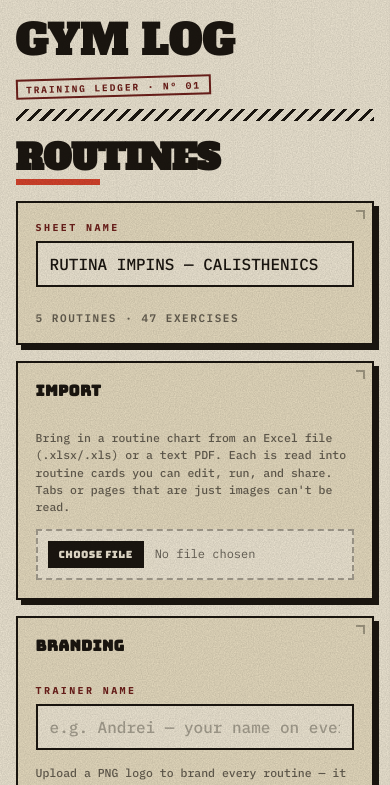
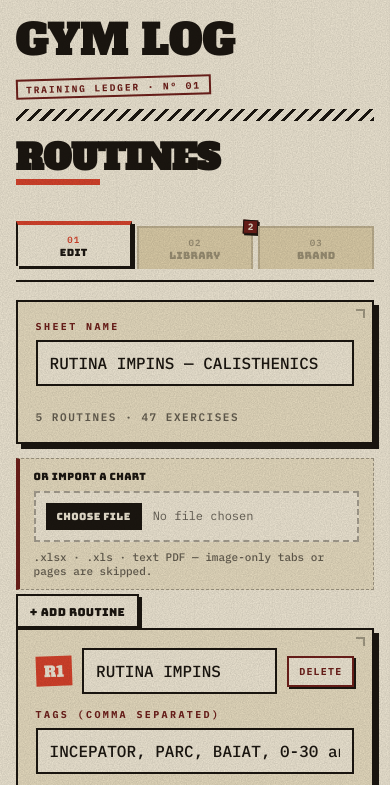
Before and after one commit to aoprisan/fitbuilder, a website built with Vite: page index.html in a window 390 px wide. Both pictures are taken after a click on the button "ROUTINES". Shown: the top 785 px of the page. Built offline with nearby package versions, Linux system fonts and the light colour scheme.

Commit message:
Group the Routines view behind ledger index tabs
The Routines view did four jobs in one long mobile scroll. Split it
behind "ledger index tabs" — card-file divider tabs styled in the
Training Ledger language (recessed by default; the active tab pulls
forward with a block-shadow and a signal-red marker stripe):

- Edit: sheet name, a compact "Or import a chart" strip, and the
  routine cards. Import is folded in here as a lightweight side door
  rather than its own tab.
- Library: saved sheets, with an oxblood count stamp on the tab.
- Brand: trainer name + logo.

Switching toggles panel visibility only (no remount), so the working
copy and in-progress edits survive. The tab strip uses auto-flow
columns, so it lays out for any tab count. A one-shot flash (added
with import) still surfaces under the tabs after an import remount.

Co-Authored-By: Claude Opus 4.7 (1M context) <noreply@anthropic.com>

```diff
--- a/src/styles.css
+++ b/src/styles.css
@@ -239,6 +239,147 @@ textarea {
 
 .nav-btn.active .nav-icon {
   color: var(--signal);
+}
+
+/* ───────────────── ROUTINES SUB-NAV · ledger index tabs ───────────────── */
+/* Card-file divider tabs that section the Routines view: Edit / Import /
+   Library / Brand. Inactive tabs sit recessed; the active one pulls forward
+   with a hard block-shadow and a signal-red marker stripe, like a tab tugged
+   out of a physical ledger. */
+.ledger-tabs {
+  display: grid;
+  grid-auto-flow: column;
+  grid-auto-columns: 1fr;
+  gap: 5px;
+  align-items: end;
+  margin: 20px 0 0;
+}
+
+.ledger-tab {
+  font-family: var(--font-stamp);
+  display: flex;
+  flex-direction: column;
+  align-items: center;
+  gap: 3px;
+  padding: 9px 4px 8px;
+  background: var(--paper-ash);
+  color: var(--ink-faint);
+  border: 2px solid var(--ink-ghost);
+  border-bottom: none;
+  cursor: pointer;
+  position: relative;
+  transform: translateY(3px);
+  transition: transform 150ms var(--ease), background 140ms ease, color 140ms ease;
+}
+
+.ledger-tab__no {
+  font-family: var(--font-mono);
+  font-size: 9px;
+  font-weight: 600;
+  letter-spacing: 0.12em;
+  color: var(--ink-faint);
+}
+
+.ledger-tab__label {
+  font-size: 10px;
+  letter-spacing: 0.03em;
+  text-transform: uppercase;
+  line-height: 1;
+}
+
+.ledger-tab:hover {
+  background: var(--paper-deep);
+  color: var(--ink-soft);
+}
+
+.ledger-tab.active {
+  background: var(--paper);
+  color: var(--ink);
+  border-color: var(--ink);
+  border-top: 4px solid var(--signal);
+  box-shadow: 3px 3px 0 0 var(--ink);
+  transform: translateY(0);
+}
+
+.ledger-tab.active .ledger-tab__no {
+  color: var(--signal);
+}
+
+/* Oxblood count stamp on the Library tab — struck slightly askew. */
+.ledger-tab__badge {
+  position: absolute;
+  top: -8px;
+  right: -7px;
+  font-family: var(--font-mono);
+  font-size: 9px;
+  font-weight: 700;
+  line-height: 1.35;
+  padding: 0 4px;
+  background: var(--brick);
+  color: var(--paper);
+  border: 1.5px solid var(--ink);
+  box-shadow: 1.5px 1.5px 0 0 var(--ink);
+  transform: rotate(3deg);
+}
+
+.ledger-tab__badge[hidden] {
+  display: none;
+}
+
+/* The active panel hangs off the tab strip; a baseline rule ties them together. */
+.ledger-panel {
+  border-top: var(--rule);
+  margin-top: -2px;
+  padding-top: 18px;
+  animation: panel-in 220ms var(--ease) both;
+}
+
+.ledger-panel[hidden] {
+  display: none;
+}
+
+@keyframes panel-in {
+  from {
+    opacity: 0;
+    transform: translateY(6px);
+  }
+}
+
+@media (prefers-reduced-motion: reduce) {
+  .ledger-panel {
+    animation: none;
+  }
+}
+
+/* Compact import control folded into the Edit panel — a ruled inset, lighter
+   than a full card, marked with an oxblood tick so it reads as a side door
+   into the sheet rather than the main build flow. */
+.import-strip {
+  display: flex;
+  flex-wrap: wrap;
+  align-items: center;
+  gap: 8px 12px;
+  margin: 14px 0 4px;
+  padding: 11px 14px;
+  background: var(--paper-deep);
+  border: 1.5px dashed var(--ink-faint);
+  border-left: 4px solid var(--brick);
+}
+
+.import-strip__label {
+  font-family: var(--font-stamp);
+  font-size: 10px;
+  letter-spacing: 0.04em;
+  text-transform: uppercase;
+  color: var(--ink);
+}
+
+.import-strip__hint {
+  flex-basis: 100%;
+  margin: 0;
+  font-family: var(--font-mono);
+  font-size: 11px;
+  color: var(--ink-soft);
 }
 
 /* ─────────────────────────── VIEW SHELL ─────────────────────────── */
--- a/src/views/sheet.ts
+++ b/src/views/sheet.ts
@@ -384,13 +384,15 @@ export function mountSheet(root: HTMLElement, nav: Nav): Cleanup {
     }
   });
 
-  const importSection = h("section", { class: "card data" }, [
-    h("h2", { class: "section-title", text: "Import" }),
+  // Folded into the Edit panel as a compact strip — a side door for starting a
+  // sheet from a file, kept lighter than the manual build flow below it.
+  const importStrip = h("div", { class: "import-strip" }, [
+    h("span", { class: "import-strip__label", text: "Or import a chart" }),
+    importFile,
     h("p", {
-      class: "export-hint",
-      text: "Bring in a routine chart from an Excel file (.xlsx/.xls) or a text PDF. Each is read into routine cards you can edit, run, and share. Tabs or pages that are just images can't be read.",
+      class: "import-strip__hint",
+      text: ".xlsx · .xls · text PDF — image-only tabs or pages are skipped.",
     }),
-    h("div", { class: "btn-row" }, [importFile]),
   ]);
 
   const shareBtn = h("button", {
@@ -438,12 +440,16 @@ export function mountSheet(root: HTMLElement, nav: Nav): Cleanup {
 
   // ---- Saved sheets ---------------------------------------------------------
   const savedHost = h("div", { class: "saved-list saved-sheets" });
+  // Oxblood count stamp on the Library tab; kept in sync by renderSaved().
+  const libraryBadge = h("span", { class: "ledger-tab__badge", aria: { hidden: "true" } });
 
   function renderSaved(): void {
     clear(savedHost);
     const sheets = loadSheets().sort(
       (a, b) => (b.updatedAt ?? "").localeCompare(a.updatedAt ?? ""),
     );
+    libraryBadge.textContent = String(sheets.length);
+    libraryBadge.hidden = sheets.length === 0;
     if (sheets.length === 0) {
       savedHost.appendChild(
         h("p", { class: "empty", text: "No saved sheets yet. Press Save to keep this one." }),
@@ -538,13 +544,14 @@ export function mountSheet(root: HTMLElement, nav: Nav): Cleanup {
     savedHost,
   ]);
 
-  // ---- Assemble -------------------------------------------------------------
-  const container = h("div", { class: "view view-sheet" }, [
-    h("h1", { class: "view-title", text: "Routines" }),
-    head,
-    importSection,
-    logoSection,
-    h("div", { class: "btn-row" }, [
+  // ---- Sub-nav: ledger index tabs -------------------------------------------
+  // The Routines view does four distinct jobs — editing the working sheet,
+  // importing one, browsing the saved library, and setting global branding.
+  // Splitting them behind tabs keeps the core editing surface clean (it's the
+  // default) and stops Import/Brand from crowding every visit on mobile. The
+  // working copy lives in `sheet`, so switching tabs just toggles visibility —
+  // no remount, no lost edits.
+  const addRoutineRow = h("div", { class: "btn-row" }, [
     h("button", {
       class: "btn btn-small",
       type: "button",
@@ -566,16 +573,74 @@ export function mountSheet(root: HTMLElement, nav: Nav): Cleanup {
           }),
         ]
       : []),
-    ]),
+  ]);
+
+  const panelEdit = h("div", { class: "ledger-panel", role: "tabpanel" }, [
+    head,
+    importStrip,
+    addRoutineRow,
     routinesHost,
+  ]);
+  const panelLibrary = h("div", { class: "ledger-panel", role: "tabpanel" }, [
+    dataSection,
+    ...(SHOW_SHEET_ACTIONS ? [exportSection] : []),
+  ]);
+  const panelBrand = h("div", { class: "ledger-panel", role: "tabpanel" }, [logoSection]);
+
+  type TabId = "edit" | "library" | "brand";
+  const tabs: ReadonlyArray<{ id: TabId; no: string; label: string; panel: HTMLElement; badge?: HTMLElement }> = [
+    { id: "edit", no: "01", label: "Edit", panel: panelEdit },
+    { id: "library", no: "02", label: "Library", panel: panelLibrary, badge: libraryBadge },
+    { id: "brand", no: "03", label: "Brand", panel: panelBrand },
+  ];
+
+  const tabButtons = new Map<TabId, HTMLButtonElement>();
+  const setTab = (id: TabId): void => {
+    for (const t of tabs) {
+      const on = t.id === id;
+      t.panel.hidden = !on;
+      const btn = tabButtons.get(t.id);
+      if (btn) {
+        btn.classList.toggle("active", on);
+        btn.setAttribute("aria-selected", on ? "true" : "false");
+      }
+    }
+  };
+
+  const tabsBar = h(
+    "div",
+    { class: "ledger-tabs", role: "tablist", aria: { label: "Routines sections" } },
+    tabs.map((t) => {
+      const btn = h("button", {
+        class: "ledger-tab",
+        type: "button",
+        role: "tab",
+        aria: { label: t.label },
+        on: { click: () => setTab(t.id) },
+      }, [
+        h("span", { class: "ledger-tab__no", text: t.no }),
+        h("span", { class: "ledger-tab__label", text: t.label }),
+        ...(t.badge ? [t.badge] : []),
+      ]);
+      tabButtons.set(t.id, btn);
+      return btn;
+    }),
+  );
+
+  // ---- Assemble -------------------------------------------------------------
+  const container = h("div", { class: "view view-sheet" }, [
+    h("h1", { class: "view-title", text: "Routines" }),
+    tabsBar,
     statusEl,
-    ...(SHOW_SHEET_ACTIONS ? [exportSection] : []),
-    dataSection,
+    panelEdit,
+    panelLibrary,
+    panelBrand,
   ]);
 
   renderRoutines();
   renderLogo();
   renderSaved();
+  setTab("edit");
   // Surface any message queued by an action that remounted this view (e.g. import).
   const flash = takeSheetFlash();
   if (flash) setStatus(flash.msg, flash.kind);
```
Lines whose indentation alone changed are shown as unchanged.
